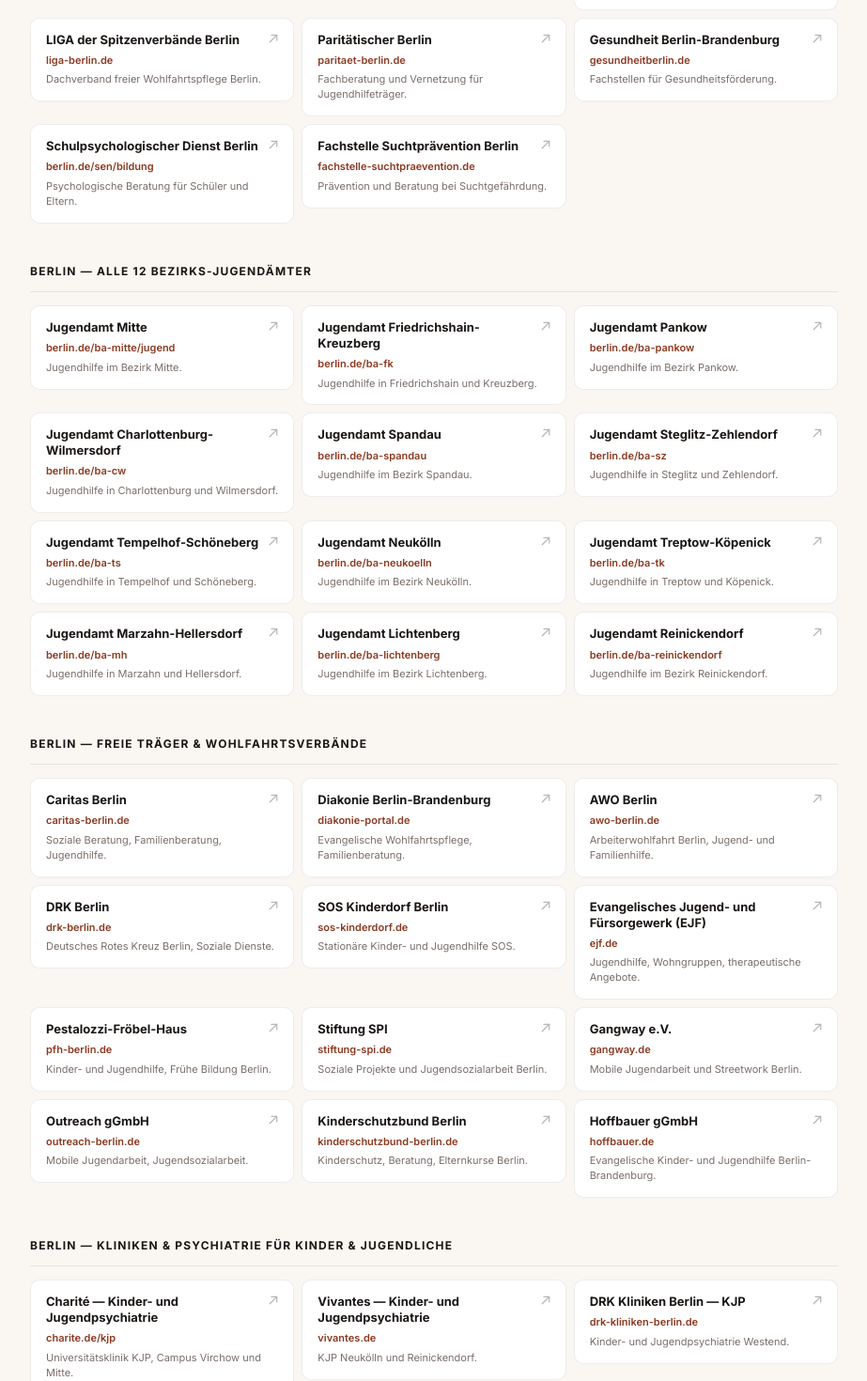
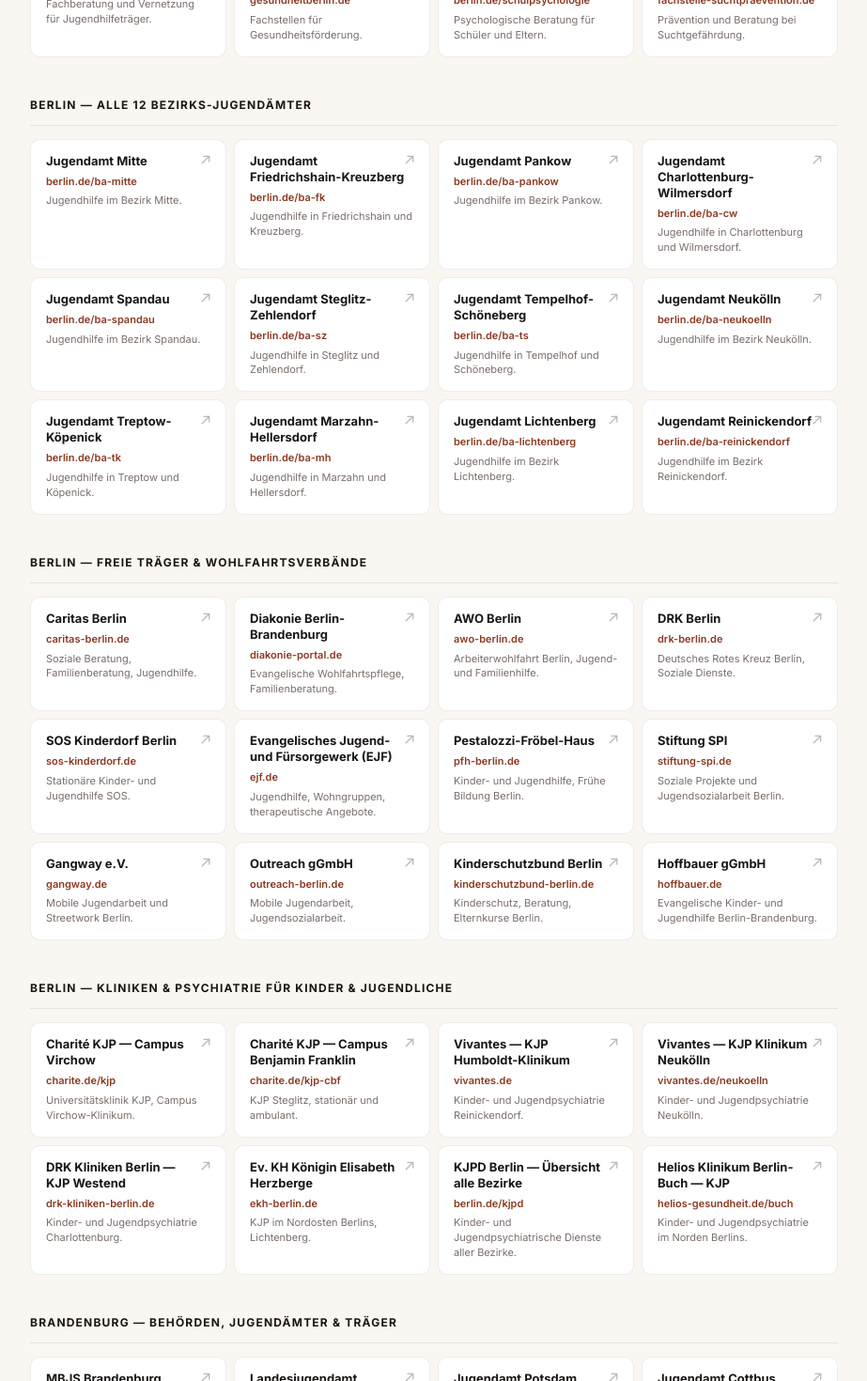
Before and after one commit to ankernetz/ankernetz, a Next.js app: page /aktuelles/jugendhilfe-berlin-brandenburg-ueberblick in a window 1280 px wide. Shown: the part 5713-7183 px from the top of the page at 94% size, without its empty margins (178-1101 px from the left). Built offline with nearby package versions, Linux system fonts and the light colour scheme.

Commit message:
fix: Symmetrisches Grid — feste Spaltenanzahl je Sektion, alle Zeilen vollständig

```diff
--- a/app/components/ExternalLinks.tsx
+++ b/app/components/ExternalLinks.tsx
@@ -1,8 +1,7 @@
-import Link from "next/link";
-
-const SECTIONS = [
+const SECTIONS: { label: string; cols: number; items: { name: string; detail: string; desc: string; url: string }[] }[] = [
   {
     label: "Krisentelefone — kostenlos & 24/7",
+    cols: 4,
     items: [
       { name: "Telefonseelsorge", detail: "0800 111 0 111", desc: "Kostenlos, anonym, rund um die Uhr.", url: "https://www.telefonseelsorge.de" },
       { name: "Telefonseelsorge (2. Leitung)", detail: "0800 111 0 222", desc: "Zweite kostenlose Krisenleitung, 24/7.", url: "https://www.telefonseelsorge.de" },
@@ -16,6 +15,7 @@ const SECTIONS = [
   },
   {
     label: "Berlin — Krisendienste & Notfallnummern",
+    cols: 4,
     items: [
       { name: "Berliner Krisendienst Region West", detail: "030 390 63-10", desc: "Charlottenburg-Wilmersdorf, Spandau. 24/7.", url: "https://www.berliner-krisendienst.de" },
       { name: "Berliner Krisendienst Region Mitte", detail: "030 390 63-20", desc: "Mitte, Tiergarten, Wedding. 24/7.", url: "https://www.berliner-krisendienst.de" },
@@ -29,6 +29,7 @@ const SECTIONS = [
   },
   {
     label: "Berlin — Senat, Behörden & Ämter",
+    cols: 4,
     items: [
       { name: "Senatsverwaltung Jugend & Bildung", detail: "berlin.de/sen/jugend", desc: "Übergeordnete Jugendhilfebehörde des Landes Berlin.", url: "https://www.berlin.de/sen/jugend/" },
       { name: "Frühe Hilfen Berlin", detail: "fruehehilfen.berlin.de", desc: "Netzwerk Frühe Hilfen des Landes Berlin.", url: "https://www.fruehehilfen.berlin.de" },
@@ -36,14 +37,15 @@ const SECTIONS = [
       { name: "LIGA der Spitzenverbände Berlin", detail: "liga-berlin.de", desc: "Dachverband freier Wohlfahrtspflege Berlin.", url: "https://www.liga-berlin.de" },
       { name: "Paritätischer Berlin", detail: "paritaet-berlin.de", desc: "Fachberatung und Vernetzung für Jugendhilfeträger.", url: "https://www.paritaet-berlin.de" },
       { name: "Gesundheit Berlin-Brandenburg", detail: "gesundheitberlin.de", desc: "Fachstellen für Gesundheitsförderung.", url: "https://www.gesundheitberlin.de" },
-      { name: "Schulpsychologischer Dienst Berlin", detail: "berlin.de/sen/bildung", desc: "Psychologische Beratung für Schüler und Eltern.", url: "https://www.berlin.de/sen/bildung/unterstuetzung/schulpsychologie/" },
+      { name: "Schulpsychologischer Dienst Berlin", detail: "berlin.de/schulpsychologie", desc: "Psychologische Beratung für Schüler und Eltern.", url: "https://www.berlin.de/sen/bildung/unterstuetzung/schulpsychologie/" },
       { name: "Fachstelle Suchtprävention Berlin", detail: "fachstelle-suchtpraevention.de", desc: "Prävention und Beratung bei Suchtgefährdung.", url: "https://www.berlin.fachstelle-suchtpraevention.de" },
     ],
   },
   {
     label: "Berlin — Alle 12 Bezirks-Jugendämter",
+    cols: 4,
     items: [
-      { name: "Jugendamt Mitte", detail: "berlin.de/ba-mitte/jugend", desc: "Jugendhilfe im Bezirk Mitte.", url: "https://www.berlin.de/ba-mitte/politik-und-verwaltung/aemter/jugendamt/" },
+      { name: "Jugendamt Mitte", detail: "berlin.de/ba-mitte", desc: "Jugendhilfe im Bezirk Mitte.", url: "https://www.berlin.de/ba-mitte/politik-und-verwaltung/aemter/jugendamt/" },
       { name: "Jugendamt Friedrichshain-Kreuzberg", detail: "berlin.de/ba-fk", desc: "Jugendhilfe in Friedrichshain und Kreuzberg.", url: "https://www.berlin.de/ba-friedrichshain-kreuzberg/politik-und-verwaltung/aemter/jugendamt/" },
       { name: "Jugendamt Pankow", detail: "berlin.de/ba-pankow", desc: "Jugendhilfe im Bezirk Pankow.", url: "https://www.berlin.de/ba-pankow/politik-und-verwaltung/aemter/jugendamt/" },
       { name: "Jugendamt Charlottenburg-Wilmersdorf", detail: "berlin.de/ba-cw", desc: "Jugendhilfe in Charlottenburg und Wilmersdorf.", url: "https://www.berlin.de/ba-charlottenburg-wilmersdorf/politik-und-verwaltung/aemter/jugendamt/" },
@@ -59,6 +61,7 @@ const SECTIONS = [
   },
   {
     label: "Berlin — Freie Träger & Wohlfahrtsverbände",
+    cols: 4,
     items: [
       { name: "Caritas Berlin", detail: "caritas-berlin.de", desc: "Soziale Beratung, Familienberatung, Jugendhilfe.", url: "https://www.caritas-berlin.de" },
       { name: "Diakonie Berlin-Brandenburg", detail: "diakonie-portal.de", desc: "Evangelische Wohlfahrtspflege, Familienberatung.", url: "https://www.diakonie-portal.de" },
@@ -76,26 +79,31 @@ const SECTIONS = [
   },
   {
     label: "Berlin — Kliniken & Psychiatrie für Kinder & Jugendliche",
+    cols: 4,
     items: [
-      { name: "Charité — Kinder- und Jugendpsychiatrie", detail: "charite.de/kjp", desc: "Universitätsklinik KJP, Campus Virchow und Mitte.", url: "https://psychiatrie.charite.de/kinder_und_jugendpsychiatrie/" },
-      { name: "Vivantes — Kinder- und Jugendpsychiatrie", detail: "vivantes.de", desc: "KJP Neukölln und Reinickendorf.", url: "https://www.vivantes.de/kinder-jugendpsychiatrie" },
-      { name: "DRK Kliniken Berlin — KJP", detail: "drk-kliniken-berlin.de", desc: "Kinder- und Jugendpsychiatrie Westend.", url: "https://www.drk-kliniken-berlin.de" },
-      { name: "Evangelisches Krankenhaus Königin Elisabeth", detail: "ekh-berlin.de", desc: "KJP im Nordosten Berlins.", url: "https://www.ekh-berlin.de" },
-      { name: "KJPD Berlin", detail: "Kinder- und Jugendpsychiatrischer Dienst", desc: "Ambulante KJ-psychiatrische Versorgung aller Bezirke.", url: "https://www.berlin.de/sen/jugend/gesundheit-und-psychiatrie/kinder-und-jugendpsychiatrische-dienste/" },
+      { name: "Charité KJP — Campus Virchow", detail: "charite.de/kjp", desc: "Universitätsklinik KJP, Campus Virchow-Klinikum.", url: "https://psychiatrie.charite.de/kinder_und_jugendpsychiatrie/" },
+      { name: "Charité KJP — Campus Benjamin Franklin", detail: "charite.de/kjp-cbf", desc: "KJP Steglitz, stationär und ambulant.", url: "https://psychiatrie.charite.de/kinder_und_jugendpsychiatrie/" },
+      { name: "Vivantes — KJP Humboldt-Klinikum", detail: "vivantes.de", desc: "Kinder- und Jugendpsychiatrie Reinickendorf.", url: "https://www.vivantes.de/kinder-jugendpsychiatrie" },
+      { name: "Vivantes — KJP Klinikum Neukölln", detail: "vivantes.de/neukoelln", desc: "Kinder- und Jugendpsychiatrie Neukölln.", url: "https://www.vivantes.de/kinder-jugendpsychiatrie" },
+      { name: "DRK Kliniken Berlin — KJP Westend", detail: "drk-kliniken-berlin.de", desc: "Kinder- und Jugendpsychiatrie Charlottenburg.", url: "https://www.drk-kliniken-berlin.de" },
+      { name: "Ev. KH Königin Elisabeth Herzberge", detail: "ekh-berlin.de", desc: "KJP im Nordosten Berlins, Lichtenberg.", url: "https://www.ekh-berlin.de" },
+      { name: "KJPD Berlin — Übersicht alle Bezirke", detail: "berlin.de/kjpd", desc: "Kinder- und Jugendpsychiatrische Dienste aller Bezirke.", url: "https://www.berlin.de/sen/jugend/gesundheit-und-psychiatrie/kinder-und-jugendpsychiatrische-dienste/" },
+      { name: "Helios Klinikum Berlin-Buch — KJP", detail: "helios-gesundheit.de/buch", desc: "Kinder- und Jugendpsychiatrie im Norden Berlins.", url: "https://www.helios-gesundheit.de/kliniken/berlin-buch/" },
     ],
   },
   {
     label: "Brandenburg — Behörden, Jugendämter & Träger",
+    cols: 4,
     items: [
       { name: "MBJS Brandenburg", detail: "mbjs.brandenburg.de", desc: "Ministerium für Bildung, Jugend und Sport Brandenburg.", url: "https://www.mbjs.brandenburg.de" },
-      { name: "Landesjugendamt Brandenburg", detail: "kvjs.de", desc: "Überregionale Jugendamtsaufgaben im Land Brandenburg.", url: "https://www.landesjugendamt.de" },
+      { name: "Landesjugendamt Brandenburg", detail: "landesjugendamt.de", desc: "Überregionale Jugendamtsaufgaben im Land Brandenburg.", url: "https://www.landesjugendamt.de" },
       { name: "Jugendamt Potsdam", detail: "potsdam.de/jugendamt", desc: "Jugendhilfe in der Landeshauptstadt.", url: "https://www.potsdam.de/jugendamt" },
       { name: "Jugendamt Cottbus", detail: "cottbus.de/jugendamt", desc: "Jugendhilfe im Bezirk Cottbus.", url: "https://www.cottbus.de/verwaltung/aemter/jugendamt/" },
       { name: "Jugendamt Brandenburg a.d. Havel", detail: "stadt-brandenburg.de", desc: "Jugendhilfe in Brandenburg an der Havel.", url: "https://www.stadt-brandenburg.de/familie-soziales/jugendamt/" },
       { name: "Jugendamt Frankfurt (Oder)", detail: "frankfurt-oder.de", desc: "Jugendhilfe im Kreis Frankfurt (Oder).", url: "https://www.frankfurt-oder.de" },
       { name: "Kinderschutzbund Brandenburg", detail: "kinderschutzbund-bb.de", desc: "Landesverband Kinderschutz Brandenburg.", url: "https://www.kinderschutzbund-bb.de" },
-      { name: "Caritas Brandenburg", detail: "caritas-bb.de", desc: "Caritasverband für das Bistum Berlin in Brandenburg.", url: "https://www.caritas-berlin.de" },
       { name: "AWO Brandenburg", detail: "awo-brb.de", desc: "Arbeiterwohlfahrt, Kinder- und Jugendhilfe Brandenburg.", url: "https://www.awo-brb.de" },
+      { name: "Caritas Brandenburg", detail: "caritas-berlin.de", desc: "Caritasverband für das Bistum Berlin in Brandenburg.", url: "https://www.caritas-berlin.de" },
       { name: "Diakonie Brandenburg", detail: "diakonie-portal.de", desc: "Evangelische Wohlfahrtspflege in Brandenburg.", url: "https://www.diakonie-portal.de" },
       { name: "Frühe Hilfen Brandenburg", detail: "fruehehilfen-bb.de", desc: "Netzwerk Frühe Hilfen des Landes Brandenburg.", url: "https://www.fruehehilfen.de" },
       { name: "DRK Landesverband Brandenburg", detail: "drk-lv-bb.de", desc: "Rotes Kreuz Brandenburg, Familien- und Sozialdienste.", url: "https://www.drk-lv-bb.de" },
@@ -103,6 +111,7 @@ const SECTIONS = [
   },
   {
     label: "Bundesebene — Ministerien, Institute & Verbände",
+    cols: 4,
     items: [
       { name: "BMFSFJ", detail: "bmfsfj.de", desc: "Bundesministerium für Familie, Senioren, Frauen und Jugend.", url: "https://www.bmfsfj.de" },
       { name: "BZgA", detail: "bzga.de", desc: "Bundeszentrale für gesundheitliche Aufklärung.", url: "https://www.bzga.de" },
@@ -111,13 +120,16 @@ const SECTIONS = [
       { name: "Kinderschutzbund Deutschland", detail: "kinderschutzbund.de", desc: "Bundesverband Kinderschutz.", url: "https://www.kinderschutzbund.de" },
       { name: "AGJ — Kinder- und Jugendhilfe", detail: "agj.de", desc: "Fachverband für Jugendhilfe auf Bundesebene.", url: "https://www.agj.de" },
       { name: "BAG Jugendsozialarbeit", detail: "bagjaw.de", desc: "Bundesarbeitsgemeinschaft Jugendsozialarbeit.", url: "https://www.bagjaw.de" },
-      { name: "Deutsche Kinderhilfe", detail: "kinderhilfe.de", desc: "Anwaltschaft und Lobby für Kinderrechte.", url: "https://www.kinderhilfe.de" },
+      { name: "Deutsches Kinderhilfswerk (DKHW)", detail: "dkhw.de", desc: "Anwaltschaft und Lobbying für Kinderrechte.", url: "https://www.dkhw.de" },
       { name: "Bundesjugendkuratorium", detail: "bundesjugendkuratorium.de", desc: "Beratungsgremium der Bundesregierung.", url: "https://www.bundesjugendkuratorium.de" },
       { name: "National Coalition Kinderrechte", detail: "national-coalition.de", desc: "Netzwerk für die UN-Kinderrechtskonvention.", url: "https://www.national-coalition.de" },
+      { name: "DAJEB", detail: "dajeb.de", desc: "Dt. Arbeitsgemeinschaft Jugend- und Eheberatung.", url: "https://www.dajeb.de" },
+      { name: "BAG Kinderschutzzentren", detail: "kinderschutzzentren.org", desc: "Bundesverband der Kinderschutzzentren.", url: "https://www.kinderschutzzentren.org" },
     ],
   },
   {
     label: "Weitere Bundesländer — Jugend- & Familienministerien",
+    cols: 4,
     items: [
       { name: "Baden-Württemberg", detail: "sozialministerium.de", desc: "Ministerium für Soziales, Gesundheit und Integration.", url: "https://www.sozialministerium.de" },
       { name: "Bayern", detail: "stmas.bayern.de", desc: "Staatsministerium für Familie, Arbeit und Soziales.", url: "https://www.stmas.bayern.de" },
@@ -137,9 +149,10 @@ const SECTIONS = [
   },
   {
     label: "Europäische Ebene — EU & internationale Organisationen",
+    cols: 3,
     items: [
       { name: "Europäisches Jugendportal", detail: "youth.europa.eu", desc: "EU-Informationsportal für Jugendliche, Erasmus+, Rechte.", url: "https://youth.europa.eu/home_de" },
-      { name: "Europäische Kommission — Jugend", detail: "ec.europa.eu/youth", desc: "EU-Jugendpolitik, Förderungen, Europäisches Solidaritätskorps.", url: "https://commission.europa.eu/education/education-and-training-policies/youth_de" },
+      { name: "Europäische Kommission — Jugend", detail: "ec.europa.eu/youth", desc: "EU-Jugendpolitik, Förderungen, Solidaritätskorps.", url: "https://commission.europa.eu/education/education-and-training-policies/youth_de" },
       { name: "Europarat — Jugend", detail: "coe.int/youth", desc: "Jugendpolitik und Menschenrechte im Europarat.", url: "https://www.coe.int/de/web/youth" },
       { name: "UNICEF — Kinderrechte Europa", detail: "unicef.org/eca", desc: "Kinderrechtskonvention, Schutzstandards Europa.", url: "https://www.unicef.org/eca" },
       { name: "WHO Europa — Kinder & Jugendgesundheit", detail: "euro.who.int", desc: "Gesundheitsstandards und Prävention für Kinder.", url: "https://www.euro.who.int/de/health-topics/Life-stages/child-and-adolescent-health" },
@@ -162,7 +175,7 @@ export default function ExternalLinks() {
           fontSize: "1rem", color: "#5A4E48", lineHeight: 1.75,
           marginBottom: "2.5rem", marginTop: "0.5rem", maxWidth: "680px",
         }}>
-          Anlaufstellen auf kommunaler, Landes-, Bundes- und europäischer Ebene —
+          Anlaufstellen auf kommunaler, Landes-, Bundes- und europäischer Ebene -
           von Berliner Krisendiensten über alle 12 Bezirksjugendämter bis hin zu EU-Institutionen.
         </p>
 
@@ -179,7 +192,7 @@ export default function ExternalLinks() {
               </p>
               <div style={{
                 display: "grid",
-                gridTemplateColumns: "repeat(auto-fill, minmax(220px, 1fr))",
+                gridTemplateColumns: `repeat(${section.cols}, 1fr)`,
                 gap: "0.5rem",
               }}>
                 {section.items.map((item) => (
@@ -196,6 +209,7 @@ export default function ExternalLinks() {
                       border: "1px solid rgba(0,0,0,0.07)",
                       borderRadius: "10px",
                       padding: "0.875rem 1rem",
+                      height: "100%",
                       transition: "border-color 0.15s, box-shadow 0.15s",
                     }}>
                       <div style={{ display: "flex", justifyContent: "space-between", alignItems: "flex-start" }}>
@@ -226,6 +240,9 @@ export default function ExternalLinks() {
           border-color: rgba(139,58,34,0.3);
           box-shadow: 0 4px 14px rgba(0,0,0,0.07);
         }
+        @media (max-width: 640px) {
+          .ext-grid { grid-template-columns: repeat(2, 1fr) !important; }
+        }
       `}</style>
     </section>
   );
```
